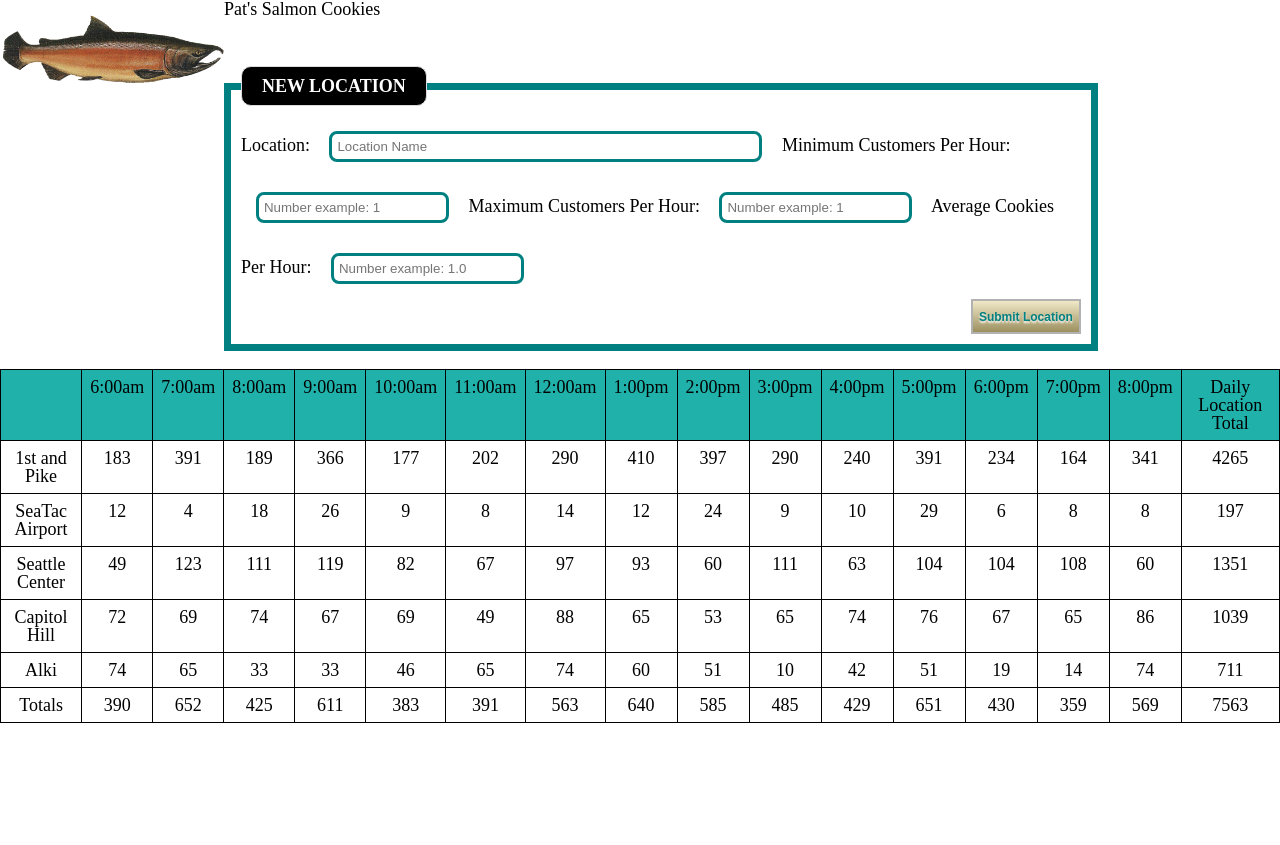
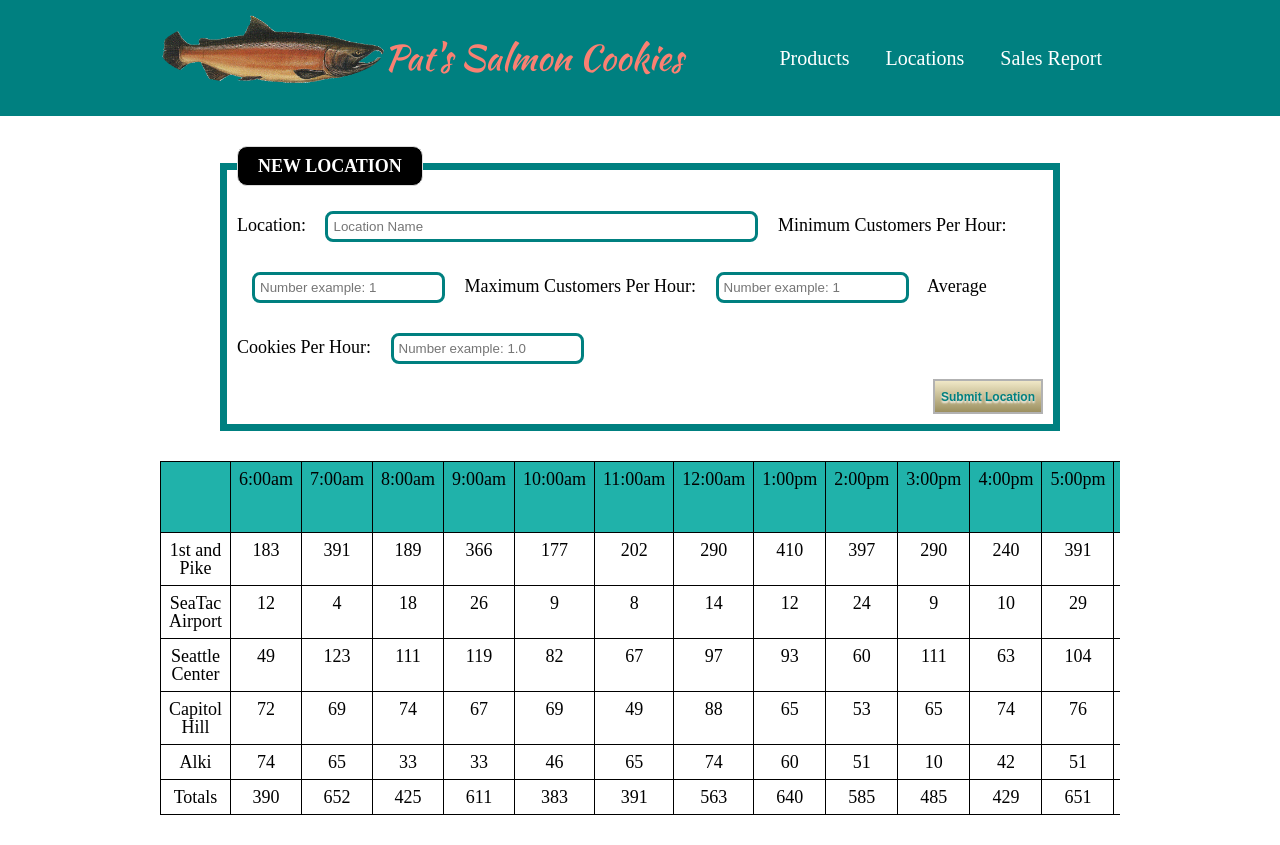
Before and after one commit to joriefernandez/cookie-stand, a plain HTML site: page sales.html in a window 1280 px wide. Before the commit the page ends 800 px from the top, so only its background shows below. Drawn offline with Linux system fonts and the light colour scheme.

Commit message:
Finalized index.html

```diff
--- a/css/style.css
+++ b/css/style.css
@@ -106,7 +106,15 @@ p{
   width: 320px;
   height: 280px;
   float: left;
-  margin
+
+}
+
+#location{
+  clear: left;
+}
+
+#location p{
+  margin-bottom: 30px;
 
 }
 
@@ -270,4 +278,11 @@ button:hover {
 
 form{
   text-align: center;
+  margin: 30px auto;
+  width: 840px;
 }
+
+#storeSales{
+  width: 960px;
+  margin: 30px auto;
+}
--- a/sales.html
+++ b/sales.html
@@ -5,28 +5,31 @@
     <meta name="viewport" content="width=device-width initial-scale=1">
     <title>Salmon Cookie Sales</title>
     <link rel="stylesheet" href = "./css/style.css">
-    <link rel="stylesheet" href="https://cdnjs.cloudflare.com/ajax/libs/font-awesome/4.7.0/css/font-awesome.min.css">
+    <link href="https://fonts.googleapis.com/css?family=Kaushan+Script" rel="stylesheet">
   </head>
   <body>
     <!-- Banner and header -->
-    <div id='name'>
-      <div id='banner'>
-        <img id='logo' src='./img/salmon.png' alt='logo' title='logo' />
+    <header>
+
+        <nav>
+            <div id='banner'>
+                <img id='logo' src='./img/salmon.png'>
+                <h1 id='header-name'>Pat's Salmon Cookies</h1>
+              </div>
+          <ul>
+              <li><a href='sales.html'>Sales Report</a></li>
+              <li><a href='#location'>Locations</a></li>
+              <li><a href='#product'>Products</a></li>
+
+          </ul>
+        </nav>
       </div>
-      <a id='header-name' class='white-color'>Pat's Salmon Cookies</a><br>
-
-      <nav>
-
-      </nav>
-    </div>
-
-
-    <!-- <header></header> -->
+     </header>
 
     <main>
       <div></div>
 
-      <h2>Salmon Cookies Sales</h2>
+
       <!-- Input Form -->
       <form id='newLocation'>
         <fieldset>
@@ -49,7 +52,7 @@
         </fieldset>
 
       </form>
-      <br>
+
       <div id='storeSales'></div>
 
 
```
Also changed, not shown: index.html (+2 -2 lines).
